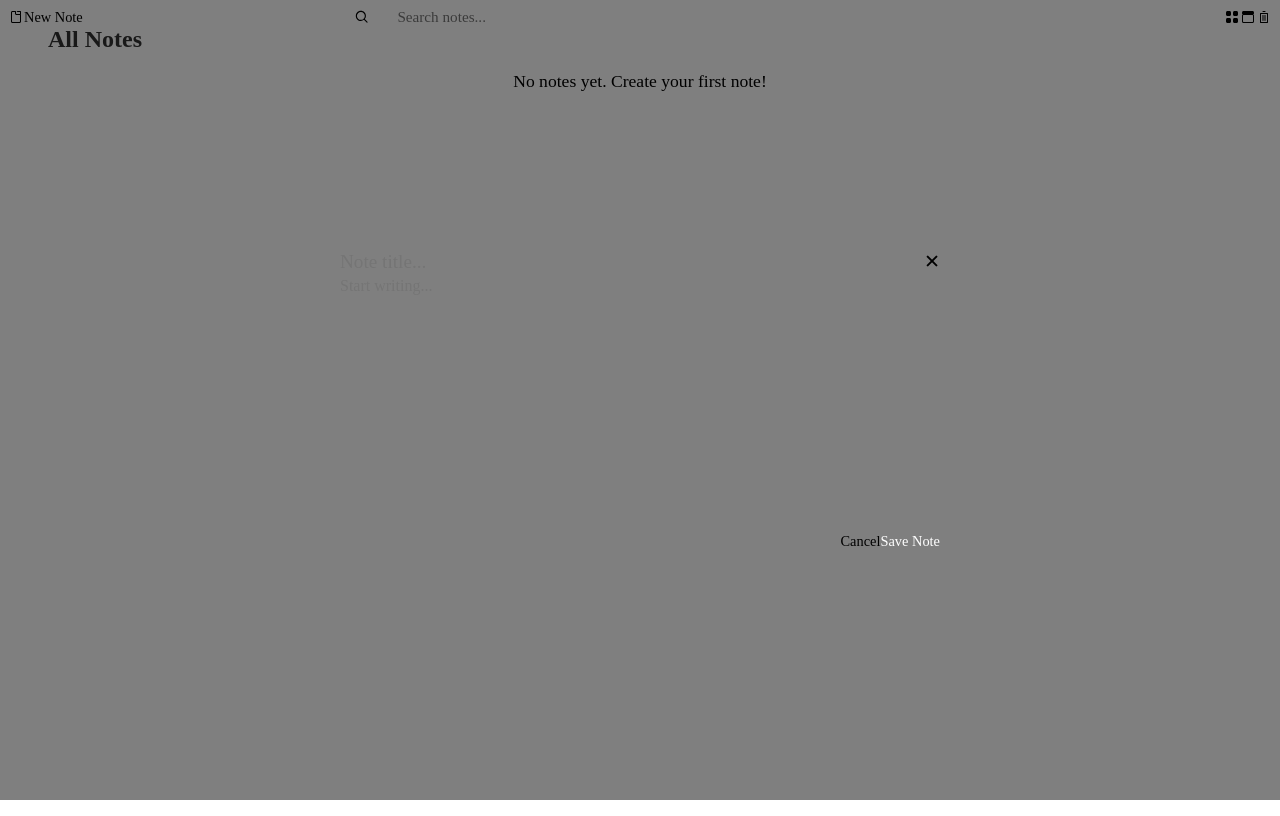
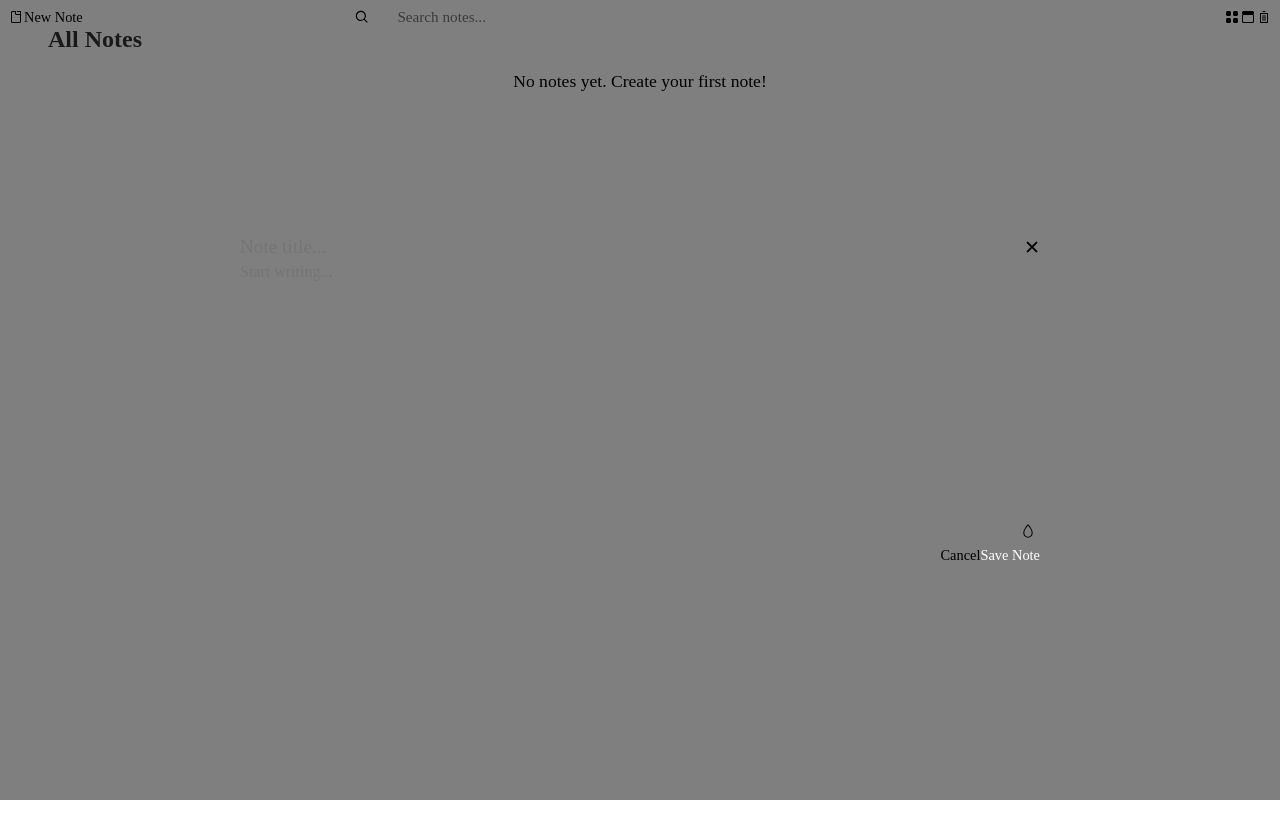
Before and after one commit to Z-Bahaa/linen_note_app, a SvelteKit app: page / in a window 1280 px wide. Both pictures are taken after a click on the button "New Note". Built offline with nearby package versions, Linux system fonts and the light colour scheme.

Commit message:
added color selection at creation

```diff
--- a/src/routes/+page.svelte
+++ b/src/routes/+page.svelte
@@ -1,5 +1,6 @@
 <script lang="ts">
   import { onMount } from 'svelte';
+  import { fade } from 'svelte/transition';
   import { notesStore, currentViewType } from '$lib/stores/notes';
   import Toolbar from '$lib/components/Toolbar.svelte';
   import NotesGrid from '$lib/components/NotesGrid.svelte';
@@ -24,6 +25,18 @@
   let formErrors = {
     title: '',
     content: ''
+  };
+
+  let showColorPicker = false;
+
+  const colorClasses: Record<Note['color'], string> = {
+    default: 'note-color-default',
+    blue: 'note-color-blue',
+    green: 'note-color-green',
+    yellow: 'note-color-yellow',
+    red: 'note-color-red',
+    purple: 'note-color-purple',
+    gold: 'note-color-gold'
   };
 
   function validateForm() {
@@ -56,6 +69,7 @@
     };
     formError = '';
     formErrors = { title: '', content: '' };
+    showColorPicker = false;
     showNewNoteModal = true;
   }
 
@@ -177,6 +191,11 @@
     notesStore.clearSelection();
   }
 
+  function handleColorChange(color: Note['color']) {
+    formData.color = color;
+    showColorPicker = false;
+  }
+
   // Focus title input when modal opens
   $: if (showNewNoteModal) {
     setTimeout(() => {
@@ -282,6 +301,13 @@
       class="modal"
       on:click|stopPropagation
       on:submit|preventDefault={handleSubmit}
+      class:note-color-default={formData.color === 'default'}
+      class:note-color-blue={formData.color === 'blue'}
+      class:note-color-green={formData.color === 'green'}
+      class:note-color-yellow={formData.color === 'yellow'}
+      class:note-color-red={formData.color === 'red'}
+      class:note-color-purple={formData.color === 'purple'}
+      class:note-color-gold={formData.color === 'gold'}
     >
       <div class="modal-header">
         <h2 id="modal-title" class="visually-hidden">Create New Note</h2>
@@ -337,6 +363,32 @@
           {formError}
         </div>
       {/if}
+
+      <div class="color-picker-container">
+        <button
+          type="button"
+          class="action-button"
+          title="Change color"
+          on:click|stopPropagation={() => (showColorPicker = !showColorPicker)}
+        >
+          <svg width="16" height="16" viewBox="0 0 24 24" fill="none" xmlns="http://www.w3.org/2000/svg">
+            <path d="M11.47 2.22a.75.75 0 0 1 1.06 0c.403.403 1.999 2.127 3.499 4.362C17.509 8.785 19 11.635 19 14.25c0 2.524-.746 4.479-2.044 5.806C15.659 21.38 13.889 22 12 22c-1.89 0-3.659-.619-4.956-1.944C5.746 18.729 5 16.774 5 14.25c0-2.615 1.492-5.465 2.971-7.668 1.5-2.235 3.096-3.96 3.499-4.362ZM9.216 7.418C7.758 9.59 6.5 12.115 6.5 14.25c0 2.226.653 3.771 1.617 4.757.965.987 2.32 1.493 3.883 1.493 1.562 0 2.918-.506 3.883-1.493.964-.986 1.617-2.53 1.617-4.757 0-2.135-1.258-4.66-2.716-6.832A33.359 33.359 0 0 0 12 3.848a33.357 33.357 0 0 0-2.784 3.57Z" fill="currentColor"/>
+          </svg>
+        </button>
+        {#if showColorPicker}
+          <div class="color-picker" transition:fade>
+            {#each Object.keys(colorClasses) as color}
+              <button
+                type="button"
+                class="color-option {color}"
+                class:active={formData.color === color}
+                on:click|stopPropagation={() => handleColorChange(color as Note['color'])}
+                title={color.charAt(0).toUpperCase() + color.slice(1)}
+              />
+            {/each}
+          </div>
+        {/if}
+      </div>
 
       <div class="modal-footer">
         <button
@@ -453,23 +505,103 @@
   }
 
   .modal {
-    background-color: var(--color-bg-secondary);
+    background-color: var(--note-color-default);
     border: 1px solid var(--color-border);
     border-radius: var(--radius-lg);
     width: 90%;
-    max-width: 600px;
+    max-width: 800px;
     max-height: 90vh;
     display: flex;
     flex-direction: column;
-    animation: slideUp 0.3s ease;
   }
+
+  .modal.note-color-default { background-color: var(--note-color-default); }
+  .modal.note-color-blue { background-color: var(--note-color-blue); }
+  .modal.note-color-green { background-color: var(--note-color-green); }
+  .modal.note-color-yellow { background-color: var(--note-color-yellow); }
+  .modal.note-color-red { background-color: var(--note-color-red); }
+  .modal.note-color-purple { background-color: var(--note-color-purple); }
+  .modal.note-color-gold { background-color: var(--note-color-gold); }
 
   .modal-header {
     display: flex;
-    align-items: center;
+    align-items: flex-start;
     gap: var(--spacing-sm);
     padding: var(--spacing-md);
     border-bottom: 1px solid var(--color-border);
+  }
+
+  .modal-header-actions {
+    display: flex;
+    align-items: center;
+    gap: var(--spacing-sm);
+  }
+
+  .color-picker-container {
+    position: relative;
+    display: flex;
+    justify-content: flex-end;
+    padding: var(--spacing-md);
+    padding-bottom: 0;
+  }
+
+  .color-picker {
+    position: absolute;
+    bottom: 100%;
+    right: var(--spacing-md);
+    margin-bottom: var(--spacing-xs);
+    background-color: var(--color-bg-elevated);
+    border: 1px solid var(--color-border);
+    border-radius: var(--radius-md);
+    padding: var(--spacing-xs);
+    display: flex;
+    gap: var(--spacing-xs);
+    z-index: 10;
+  }
+
+  .color-option {
+    width: 20px;
+    height: 20px;
+    border-radius: 50%;
+    border: 2px solid var(--color-bg-elevated);
+    box-shadow: 0 0 0 1px rgba(255, 255, 255, 0.5);
+    cursor: pointer;
+    transition: all var(--transition-fast);
+  }
+
+  .color-option.default { background-color: var(--note-color-default); }
+  .color-option.blue { background-color: var(--note-color-blue); }
+  .color-option.green { background-color: var(--note-color-green); }
+  .color-option.yellow { background-color: var(--note-color-yellow); }
+  .color-option.red { background-color: var(--note-color-red); }
+  .color-option.purple { background-color: var(--note-color-purple); }
+  .color-option.gold { background-color: var(--note-color-gold); }
+
+  .color-option:hover {
+    transform: scale(1.1);
+    border-color: rgba(255, 255, 255, 0.8);
+    box-shadow: 0 0 0 1px rgba(255, 255, 255, 0.8);
+  }
+
+  .color-option.active {
+    border-color: rgba(255, 255, 255, 0.9);
+    box-shadow: 0 0 0 1px rgba(255, 255, 255, 0.9);
+  }
+
+  .action-button {
+    background: none;
+    border: none;
+    color: var(--color-text-secondary);
+    font-size: 1rem;
+    padding: 4px;
+    cursor: pointer;
+    border-radius: var(--radius-sm);
+    transition: all var(--transition-fast);
+  }
+
+  .action-button:hover {
+    background-color: var(--color-bg-tertiary);
+    color: var(--color-text-primary);
   }
 
   .modal-title {
```
Lines whose indentation alone changed are shown as unchanged.
